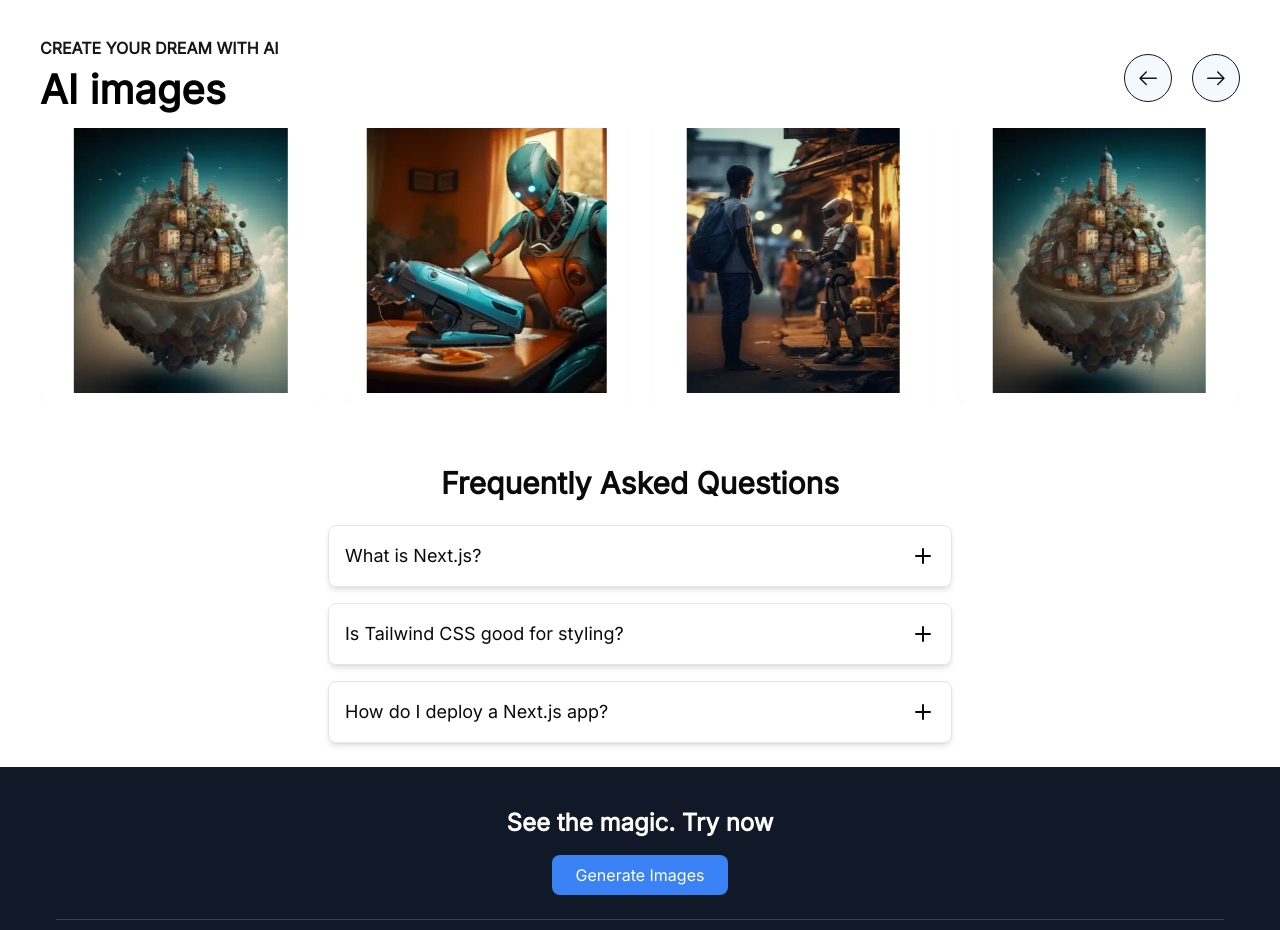
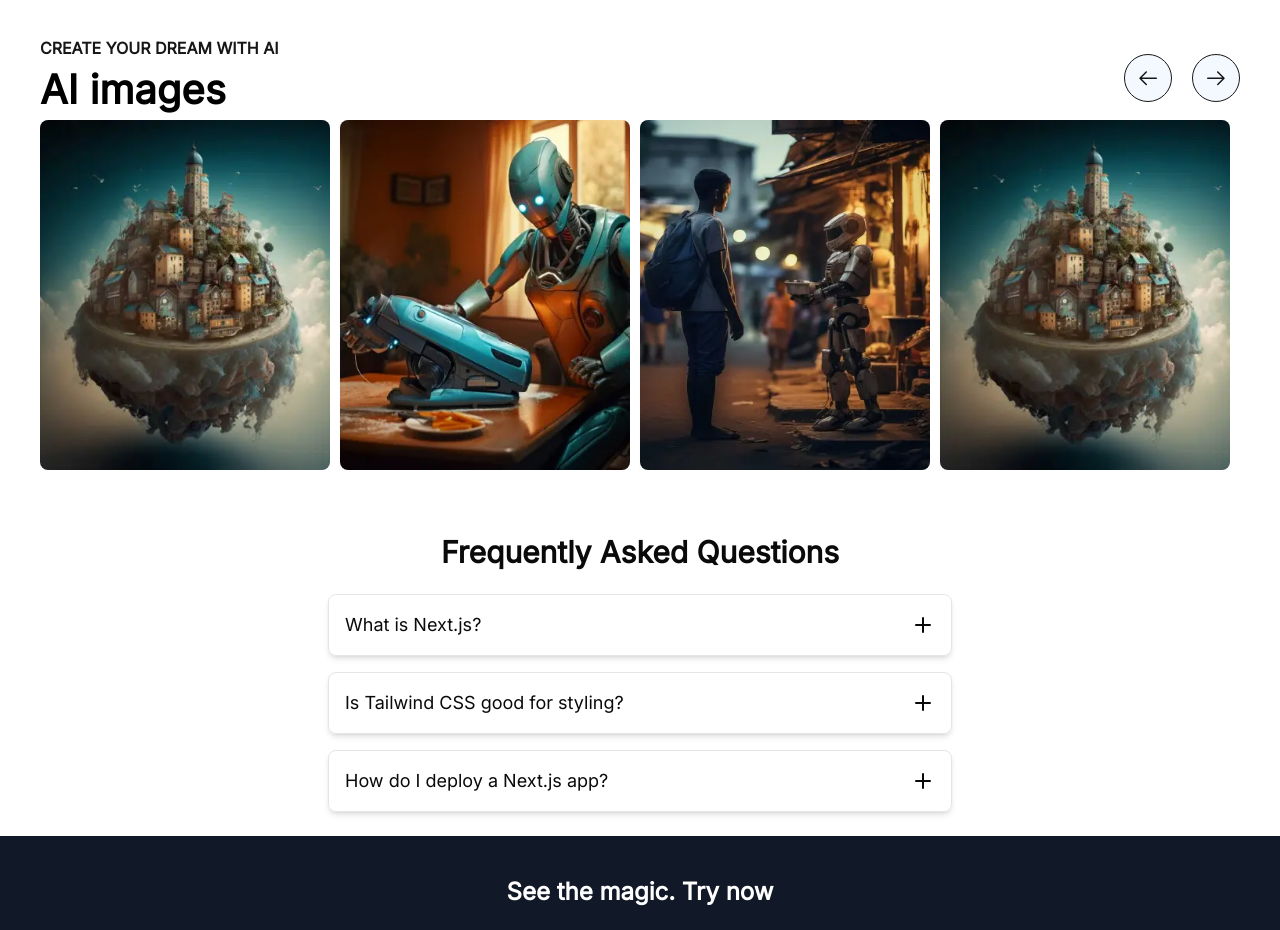
Before and after one commit to mdsajalali/dream-ai-client, a Next.js app: page / in a window 1280 px wide. Shown: the part 1480-2410 px from the top of the page. Built offline with nearby package versions, Linux system fonts and the light colour scheme.

Commit message:
update: footer button & ai image slider

```diff
--- a/src/components/core/AiImages.tsx
+++ b/src/components/core/AiImages.tsx
@@ -56,8 +56,8 @@ const AiImages = () => {
         <div>
           <Swiper
             modules={[Navigation, Autoplay]}
-            spaceBetween={35}
-            slidesPerView={1}
+            spaceBetween={0}
+            slidesPerView={"auto"}
             loop={true}
             autoplay={{ delay: 3000 }}
             navigation={{ prevEl: ".aiNext", nextEl: ".aiPrev" }}
@@ -80,22 +80,19 @@ const AiImages = () => {
               },
               1170: {
                 slidesPerView: 4,
-                spaceBetween: 25,
               },
             }}
           >
             {aiImages?.map((item) => (
               <SwiperSlide key={item.id}>
-                <div className="  rounded-md p-2 shadow-sm transition-shadow hover:shadow-md">
-                  <div className="relative">
-                    <div className="relative mx-auto aspect-square rounded-md ">
-                      <Image
-                        src={item.img}
-                        alt={item.ai_name}
-                        fill
-                        className="mx-auto h-full w-full rounded-md object-contain object-bottom"
-                      />
-                    </div>
+                <div className=" shadow-sm transition-shadow  ">
+                  <div className="relative w-[290px] h-[350px]  ">
+                    <Image
+                      src={item.img}
+                      alt={item.ai_name}
+                      fill
+                      className="rounded-lg w-full h-full"
+                    />
                   </div>
                 </div>
               </SwiperSlide>
--- a/src/components/shared/Footer.tsx
+++ b/src/components/shared/Footer.tsx
@@ -11,15 +11,19 @@ const Footer = () => {
           {/* CTA Section */}
           <div>
             <h2 className="text-2xl font-semibold">See the magic. Try now</h2>
-            <button className="mt-4 px-6 py-2 bg-blue-500 hover:bg-blue-600 transition rounded-lg">
-              Generate Images
-            </button>
+            <Link href="/discover">
+              <button className="mt-6 px-8 py-3 text-lg font-semibold text-black bg-gradient-to-r from-lime-400 to-cyan-500 rounded-full shadow-lg hover:scale-105 transition-transform duration-300">
+                Generate Images
+              </button>
+            </Link>
           </div>
 
           {/* Footer Bottom */}
           <div className="flex flex-col md:flex-row justify-between items-center border-t border-gray-700 pt-6">
             {/* Logo & Copyright */}
-            <Link href="/" className="text-lg font-bold">DreamAI</Link>
+            <Link href="/" className="text-lg font-bold">
+              DreamAI
+            </Link>
             <p className="text-sm mt-2 md:mt-0">
               © {new Date().getFullYear()} DreamAI. All rights reserved.
             </p>
```
